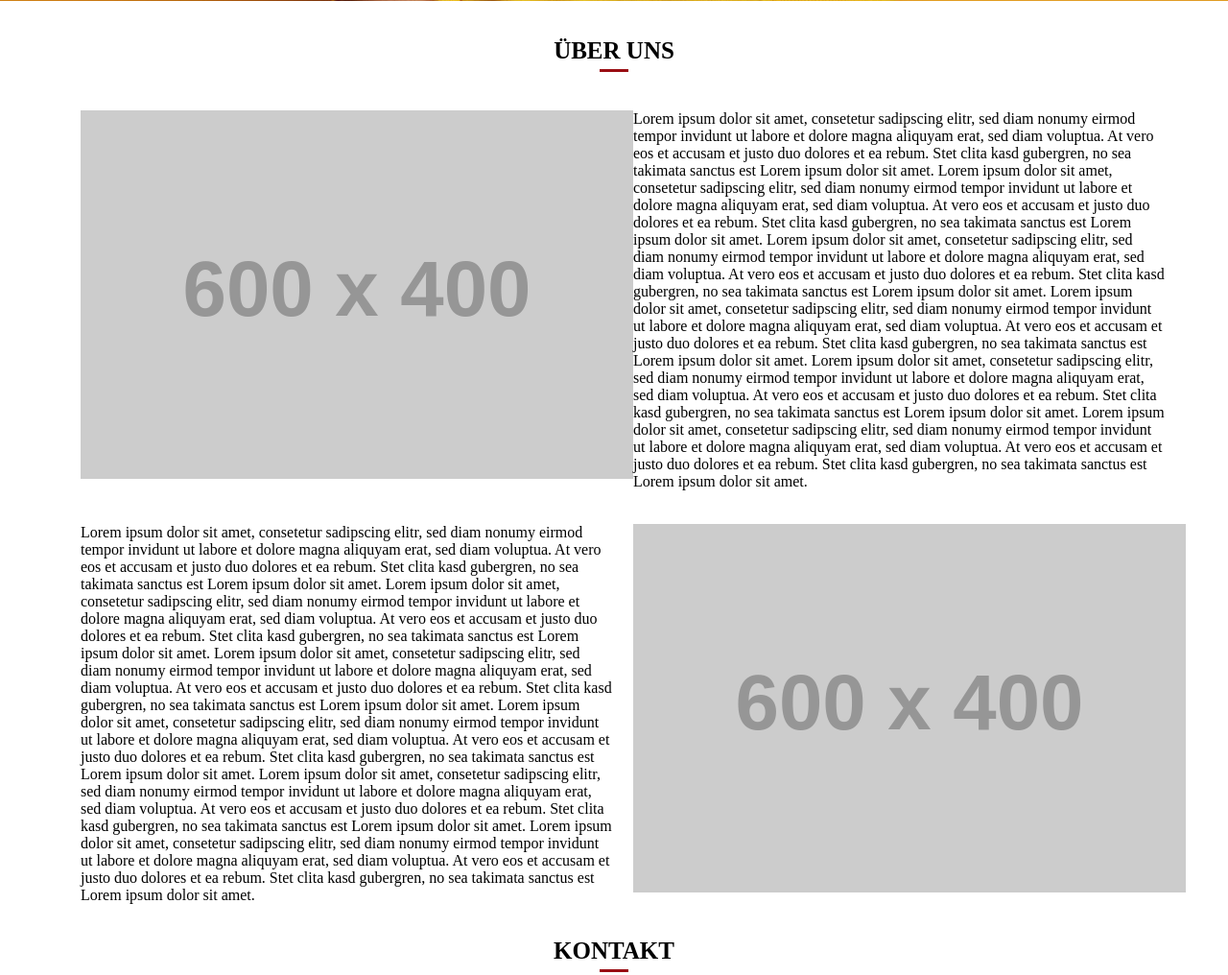
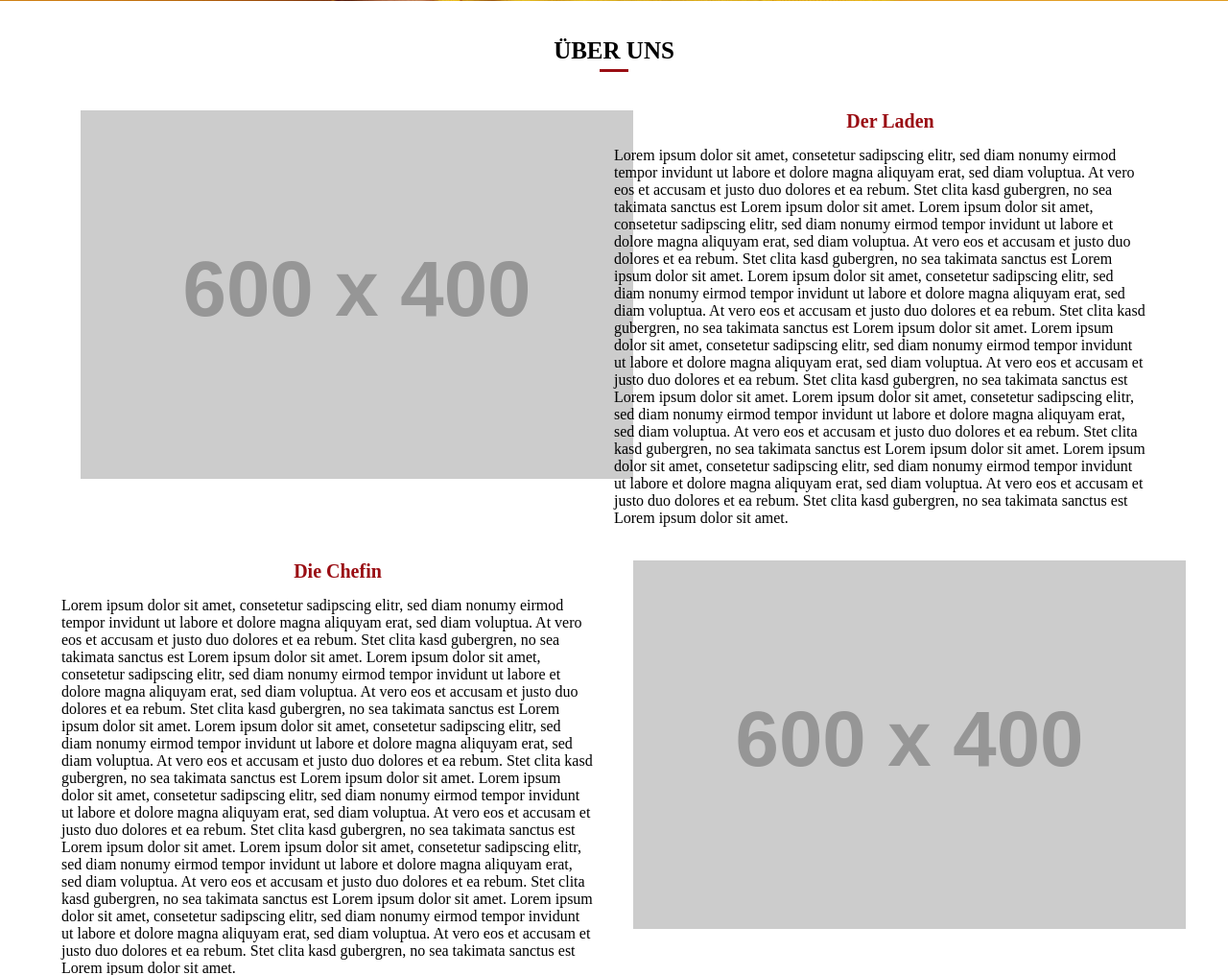
Before and after one commit to TheFbler/optik-simone.de, a PHP site: page / in a window 1280 px wide. Shown: the part 799-1815 px from the top of the page at 96% size. Run offline with PHP 8.4, Linux system fonts and the light colour scheme; grey boxes labelled with a size stand in for pictures from a placeholder-image service; some libraries are stand-ins or nearby versions.

Commit message:
Überschriften für Paragraphs in about

```diff
--- a/css/style.css
+++ b/css/style.css
@@ -141,6 +141,14 @@ header nav ul li:hover {
   margin: 0 auto 0 auto;
 }
 
+#about h2 {
+  margin-top: 0px;
+  margin-bottom: 15px;
+  color: #9a0d13;
+  font-weight: bold;
+  font-size: 20px;
+}
+
 .anordnungAbout {
   padding: 0;      /* Override defaults for lists */
   margin: 0 auto 0 auto;       /* Override defaults for lists */
--- a/index.php
+++ b/index.php
@@ -35,12 +35,19 @@
       <hr/>
       <ul class="anordnungAbout">
         <li><img src="https://via.placeholder.com/600x400.png"/></li>
-        <li><p><?php echo file_get_contents("texts/about1.txt"); ?></p></li>
+        <li>
+          <h2 class="centerText">Der Laden</h2>
+          <p><?php echo file_get_contents("texts/about1.txt"); ?></p></li>
       </ul>
       <br style="clear: both;"/>
       <ul class="anordnungAbout">
-        <li><p><?php echo file_get_contents("texts/about2.txt"); ?></p></li>
-        <li><img src="https://via.placeholder.com/600x400.png"/></li>
+        <li>
+          <h2 class="centerText">Die Chefin</h2>
+          <p><?php echo file_get_contents("texts/about2.txt"); ?></p>
+        </li>
+        <li>
+          <img src="https://via.placeholder.com/600x400.png"/>
+        </li>
       </ul>
     </section>
 
```
